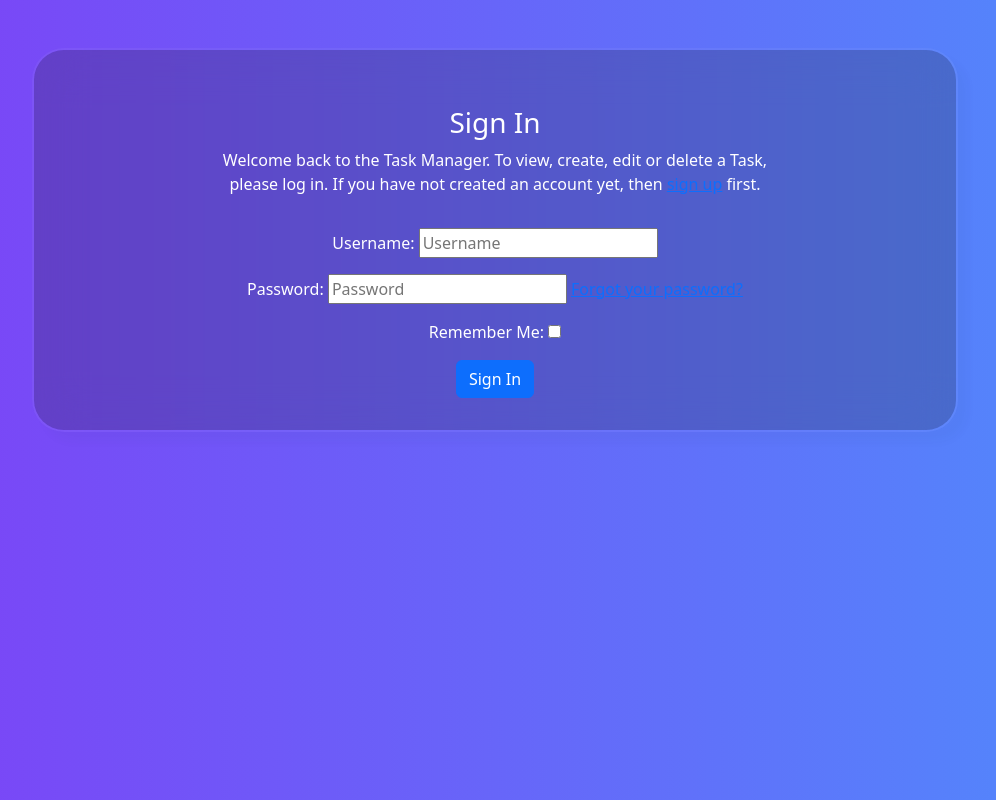
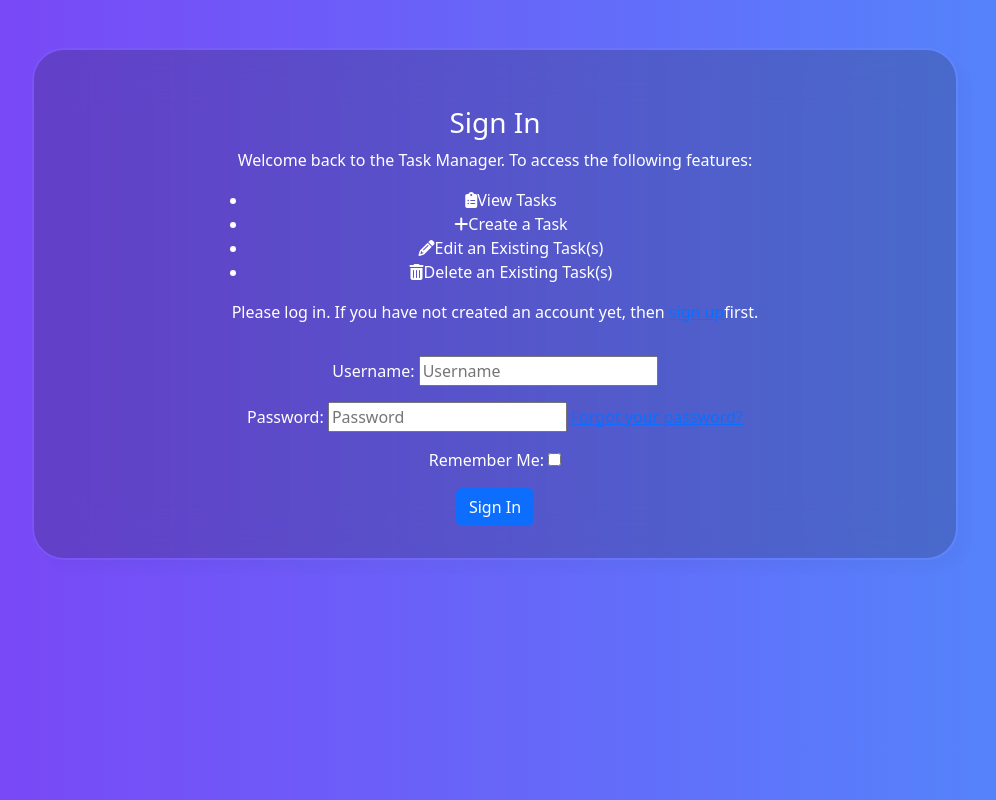
Before and after one commit to JackSummerfield1/task-manager-p4, a Django app: page /accounts/login/ in a window 1280 px wide. Shown: the part 16-816 px from the top of the page, without its empty margins (145-1141 px from the left). Run offline with Django 4.2, Linux system fonts and the light colour scheme; some libraries are stand-ins or nearby versions.

Commit message:
feat: add a list of accessibity features user should expect

```diff
--- a/tasks/templates/account/login.html
+++ b/tasks/templates/account/login.html
@@ -19,12 +19,17 @@
                   <div class="col-md-8 mt-3 offset-md-2">
                     <h3>{% trans "Sign In" %}</h3>
 
-                    <p>{% blocktrans %}Welcome back to the Task Manager. To view, create, edit or delete a Task, please
-                      log
-                      in. If
-                      you
-                      have not created an account yet, then <a href="{{ signup_url }}">sign up</a>
-                      first.{% endblocktrans %}</p>
+                    <p>{% blocktrans %}Welcome back to the Task Manager. To access the following features: </p>
+                    <ul>
+                      <li><i class="fa-solid fa-clipboard-list"></i>View Tasks</li>
+                      <li><i class="fa-solid fa-plus"></i>Create a Task</li>
+                      <li><i class="fa-solid fa-pencil"></i>Edit an Existing Task(s)</li>
+                      <li><i class="fa-solid fa-trash-can"></i>Delete an Existing Task(s)</li>
+                    </ul>
+                    <p>Please log in. If you have not created an account yet, then <a href="{{ signup_url }}">sign
+                        up</a>first.{% endblocktrans %}</p>
+
+
                   </div>
                 </div>
                 <div class="row">
```
